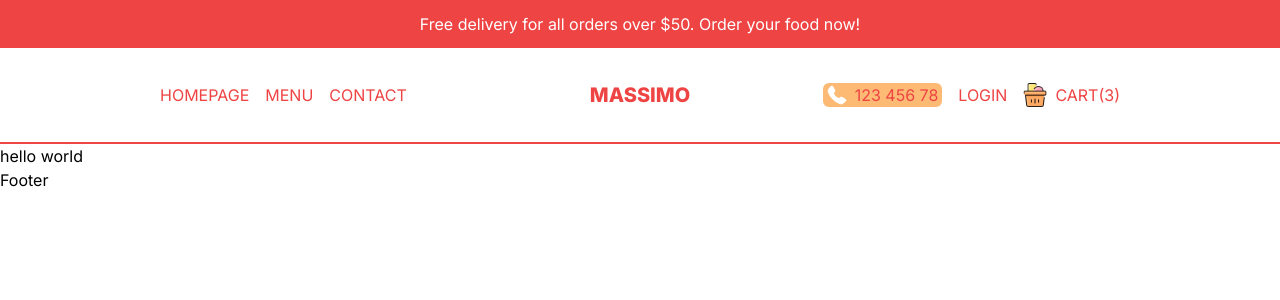
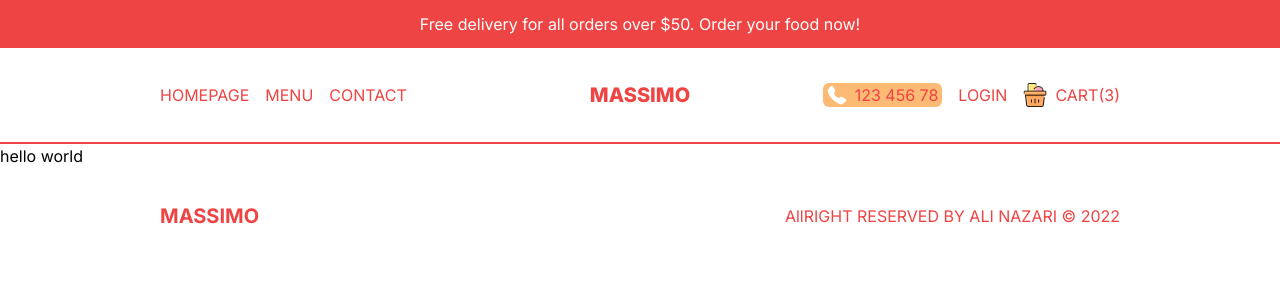
Before and after one commit to AliNazari-dev/restaurant-app-UI---Next---TypeScript---Tailwind--, a Next.js app: page / in a window 1280 px wide. Shown: the top 300 px of the page. Built offline with nearby package versions, Linux system fonts and the light colour scheme.

Commit message:
Footer added

```diff
--- a/src/components/Footer.tsx
+++ b/src/components/Footer.tsx
@@ -1,9 +1,15 @@
-import React from 'react'
+import Link from "next/link";
+import React from "react";
 
 const Footer = () => {
   return (
-    <div>Footer</div>
-  )
-}
+    <div className='h-12 md:h-24 p-4 lg:px-20 xl:px-40 text-red-500 flex items-center justify-between'>
+      <Link href='/' className='font-bold text-xl'>
+        MASSIMO
+      </Link>
+      <p>AllRIGHT RESERVED BY ALI NAZARI &copy; 2022</p>
+    </div>
+  );
+};
 
-export default Footer
+export default Footer;
```
